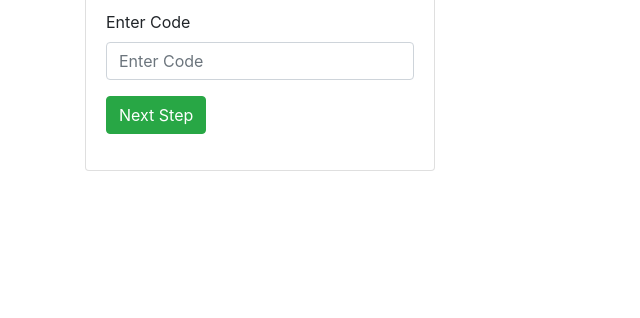
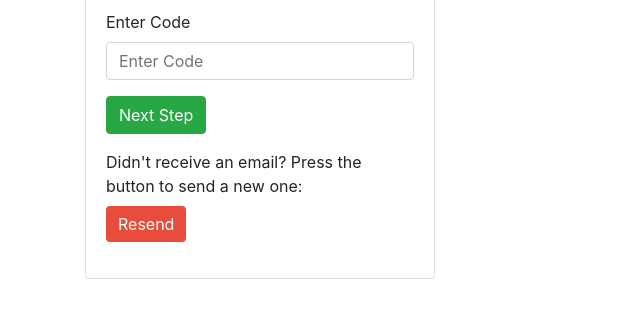
Before and after one commit to JMalegni/DisasterPrepApp, a Django app: template website/templates/emailverification.html in a window 1280 px wide. Shown: the part 204-522 px from the top of the page, without its empty margins (0-640 px from the left). Run offline with Django 3.2, Linux system fonts and the light colour scheme; the template is opened without the code that fills it, so the values that code supplies are empty; some libraries are stand-ins or nearby versions.

Commit message:
Added a button to resend

```diff
--- a/website/templates/emailverification.html
+++ b/website/templates/emailverification.html
@@ -25,6 +25,12 @@
                             <button type="submit" class="btn btn-success">{% trans "Next Step" %}</button>
                         </div>
                     </form>
+                    <form action="{% url 'emailverification' %}" method="GET">
+                        <label>{% trans "Didn't receive an email? Press the button to send a new one:" %}</label>
+                        <div class="form-group">
+                            <button type="submit" class="btn btn-primary">{% trans "Resend" %}</button>
+                        </div>
+                    </form>
                 </div>
             </div>
         </div>
```
Also changed, not shown: db.sqlite3.
